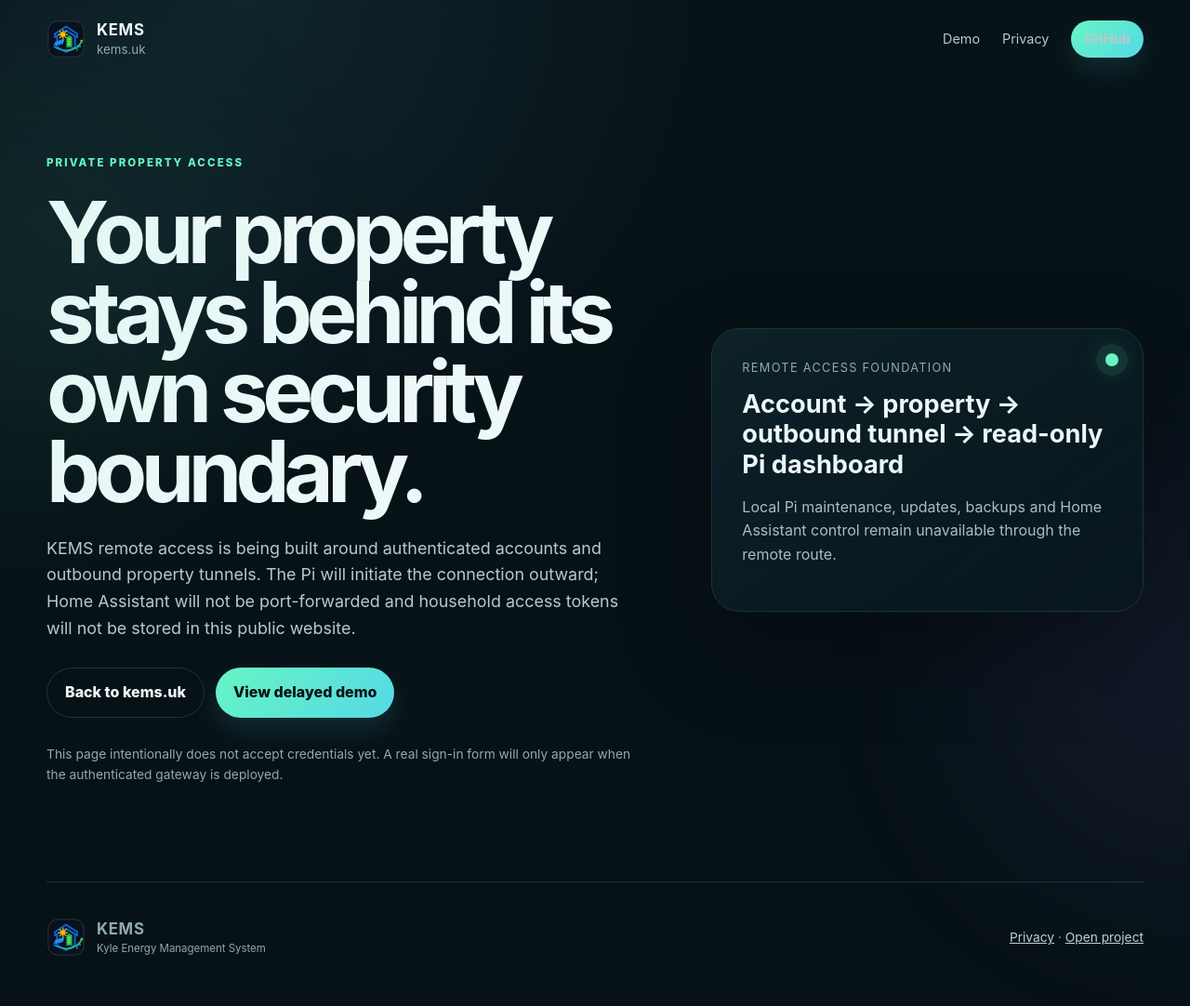
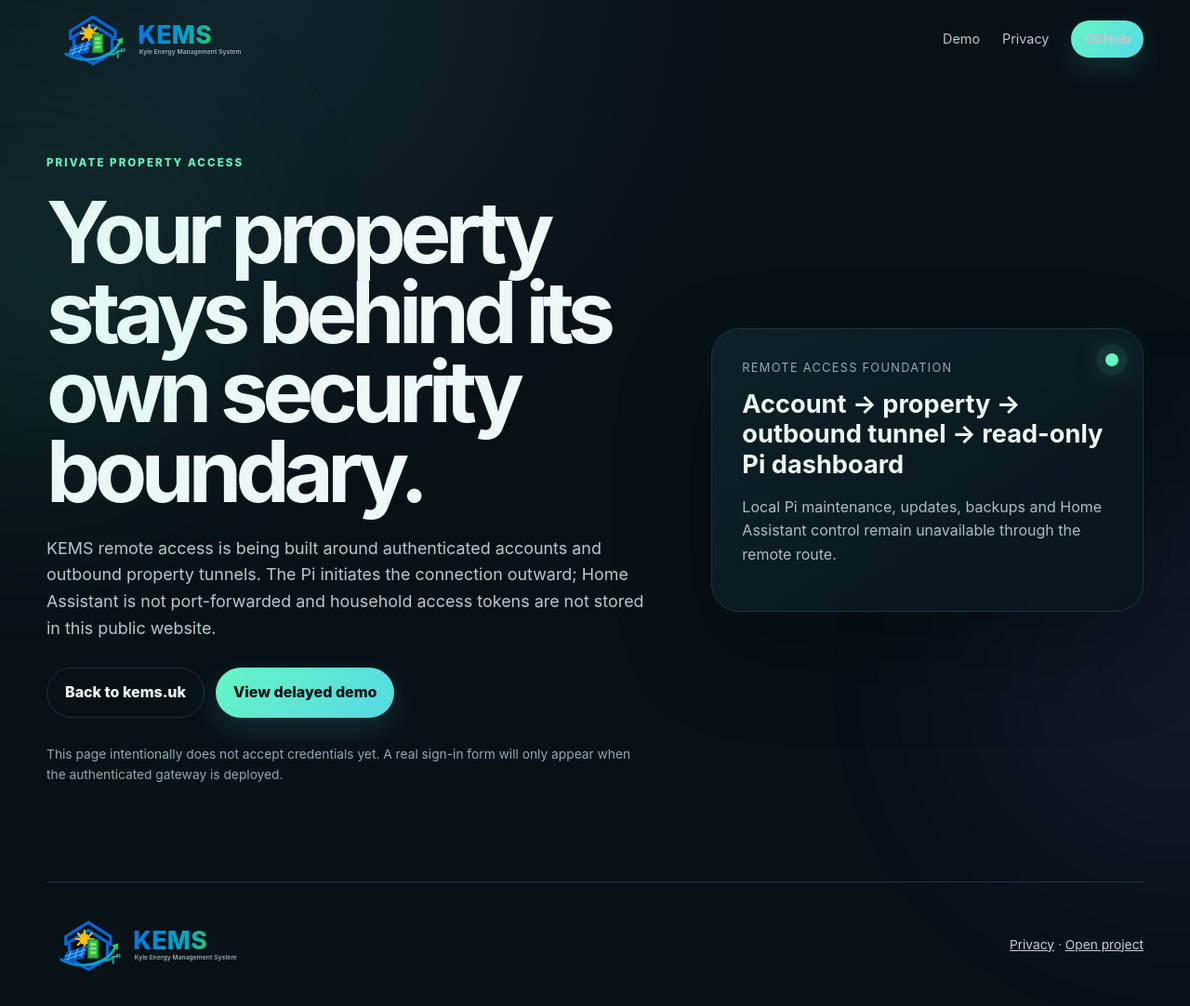
Before and after one commit to kylejago/KEMS-Web, a website: page public-site/login.html in a window 1280 px wide. Shown: the whole page at 93% size. Drawn offline with Linux system fonts and the light colour scheme.

Commit message:
Web.16: apply canonical KEMS lockup to property login

```diff
--- a/public-site/login.html
+++ b/public-site/login.html
@@ -12,19 +12,19 @@
 </head>
 <body>
   <div class="glow glow-a" aria-hidden="true"></div><div class="glow glow-b" aria-hidden="true"></div>
-  <header class="shell nav"><a class="brand" href="index.html"><img src="logo.svg" alt="" /><span><strong>KEMS</strong><small>kems.uk</small></span></a><nav><a href="demo.html">Demo</a><a href="privacy.html">Privacy</a><a class="button small" href="https://github.com/kylejago/KEMS">GitHub</a></nav></header>
+  <header class="shell nav"><a class="brand" href="index.html"><img src="brand-lockup.svg" alt="KEMS — Kyle Energy Management System" style="width:220px;height:auto;max-height:64px" /></a><nav><a href="demo.html">Demo</a><a href="privacy.html">Privacy</a><a class="button small" href="https://github.com/kylejago/KEMS">GitHub</a></nav></header>
   <main>
     <section class="shell hero" style="min-height:620px;grid-template-columns:1fr .72fr">
       <div>
         <p class="eyebrow">Private property access</p>
         <h1>Your property stays behind its own security boundary.</h1>
-        <p class="lead">KEMS remote access is being built around authenticated accounts and outbound property tunnels. The Pi will initiate the connection outward; Home Assistant will not be port-forwarded and household access tokens will not be stored in this public website.</p>
+        <p class="lead">KEMS remote access is being built around authenticated accounts and outbound property tunnels. The Pi initiates the connection outward; Home Assistant is not port-forwarded and household access tokens are not stored in this public website.</p>
         <div class="actions"><a class="button ghost" href="index.html">Back to kems.uk</a><a class="button" href="demo.html">View delayed demo</a></div>
         <p class="boundary">This page intentionally does not accept credentials yet. A real sign-in form will only appear when the authenticated gateway is deployed.</p>
       </div>
       <aside class="hero-card"><div class="pulse"></div><span>Remote access foundation</span><strong>Account → property → outbound tunnel → read-only Pi dashboard</strong><p>Local Pi maintenance, updates, backups and Home Assistant control remain unavailable through the remote route.</p></aside>
     </section>
   </main>
-  <footer class="shell footer"><div class="brand"><img src="logo.svg" alt="" /><span><strong>KEMS</strong><small>Kyle Energy Management System</small></span></div><p><a href="privacy.html">Privacy</a> · <a href="https://github.com/kylejago/KEMS">Open project</a></p></footer>
+  <footer class="shell footer"><div class="brand"><img src="brand-lockup.svg" alt="KEMS — Kyle Energy Management System" style="width:210px;height:auto;max-height:64px" /></div><p><a href="privacy.html">Privacy</a> · <a href="https://github.com/kylejago/KEMS">Open project</a></p></footer>
 </body>
 </html>
```
